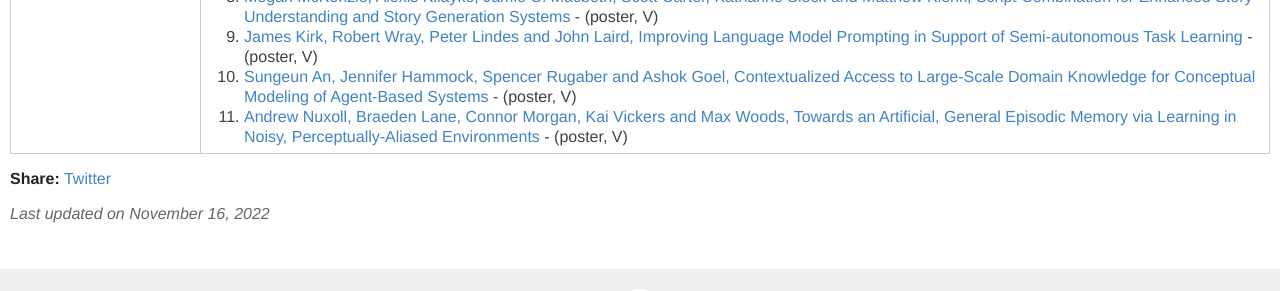
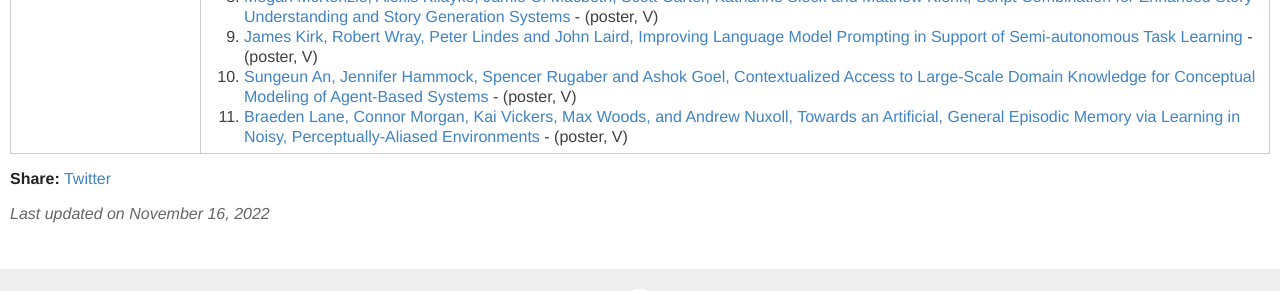
Before and after one commit to AdvancesInCognitiveSystems/acs2022, a Jekyll site: the page built from _days/saturday-day1.md, in a window 1280 px wide. Shown: the part 1004-1295 px from the top of the page. Built offline with Jekyll 4.4.1, drawn with Linux system fonts in a browser that asks for light colours.

```diff
--- a/_days/saturday-day1.md
+++ b/_days/saturday-day1.md
@@ -123,7 +123,7 @@ the Harding Center for Risk Literacy, University of Potsdam</a><br>
     <li> <a href="{{site.baseurl}}/data/acs22_paper-1217.pdf">Megan McKenzie, Alexis Kilayko, Jamie C. Macbeth, Scott Carter, Katharine Sieck and Matthew Klenk, Script Combination for Enhanced Story Understanding and Story Generation Systems</a> - (poster, V)</li>
     <li> <a href="{{site.baseurl}}/data/acs22_paper-3723.pdf">James Kirk, Robert Wray, Peter Lindes and John Laird, Improving Language Model Prompting in Support of Semi-autonomous Task Learning</a> - (poster, V)</li>
     <li> <a href="{{site.baseurl}}/data/acs22_paper-9282.pdf">Sungeun An, Jennifer Hammock, Spencer Rugaber and Ashok Goel, Contextualized Access to Large-Scale Domain Knowledge for Conceptual Modeling of Agent-Based Systems</a> - (poster, V)</li>
-    <li> <a href="{{site.baseurl}}/data/acs22_paper-7339.pdf">Andrew Nuxoll, Braeden Lane, Connor Morgan, Kai Vickers and Max Woods, Towards an Artificial, General Episodic Memory via Learning in Noisy, Perceptually-Aliased Environments</a> - (poster, V)</li>
+    <li> <a href="{{site.baseurl}}/data/acs22_paper-7339.pdf">Braeden Lane, Connor Morgan, Kai Vickers, Max Woods, and Andrew Nuxoll, Towards an Artificial, General Episodic Memory via Learning in Noisy, Perceptually-Aliased Environments</a> - (poster, V)</li>
   </ol>
 
   </td>
```
